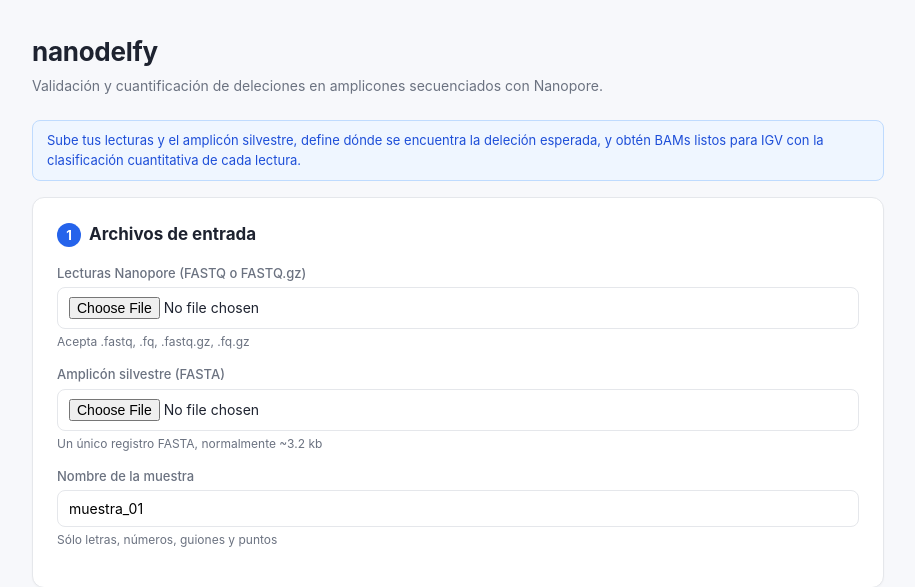
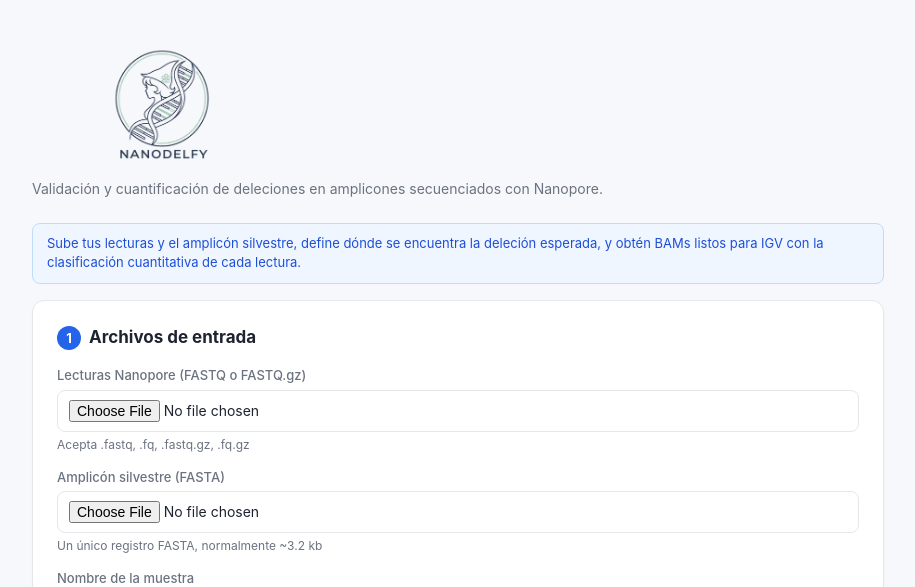
Before and after one commit to Mencia11268/nanodelfy, a FastAPI app: page / in a window 1280 px wide. Shown: the top 587 px of the page, without its empty margins (182-1097 px from the left). Run offline with FastAPI, Linux system fonts and the light colour scheme.

Commit message:
Añadir logotipo nanodelfy a la web
- Cabecera de la portada: el logotipo (emblema + wordmark, fondo
  convertido a transparente) sustituye al h1 de texto
- Página de trabajo: logotipo reducido sobre el nombre de la muestra
- Icono de pestaña (favicon 32 y 128 px) recortado del emblema con
  margen para no cortar la hebra de ADN que sobresale
- logo.png reducido a 560 px de ancho (70 KB) para carga rápida

Co-authored-by: Perplexity <noreply@perplexity.ai>

```diff
--- a/src/nanodelfy/static/style.css
+++ b/src/nanodelfy/static/style.css
@@ -270,3 +270,13 @@ footer {
   .aln-label { flex: 0 0 110px; font-size: 10px; }
   .aln { font-size: 11px; }
 }
+
+/* --- Logotipo --- */
+.logo {
+  display: block;
+  width: 260px;
+  max-width: 65vw;
+  height: auto;
+}
+.logo-job { width: 170px; margin-bottom: 10px; }
+header h1 { overflow: visible; }
--- a/src/nanodelfy/templates/index.html
+++ b/src/nanodelfy/templates/index.html
@@ -4,12 +4,14 @@
   <meta charset="UTF-8">
   <meta name="viewport" content="width=device-width, initial-scale=1">
   <title>nanodelfy — análisis de deleciones Nanopore</title>
+  <link rel="icon" type="image/png" sizes="32x32" href="/static/favicon-32.png">
+  <link rel="icon" type="image/png" sizes="128x128" href="/static/favicon-128.png">
   <link rel="stylesheet" href="/static/style.css">
 </head>
 <body>
 <div class="container">
   <header>
-    <h1>nanodelfy</h1>
+    <h1><img src="/static/logo.png" alt="nanodelfy" class="logo"></h1>
     <div class="subtitle">
       Validación y cuantificación de deleciones en amplicones secuenciados con Nanopore.
     </div>
--- a/src/nanodelfy/templates/job.html
+++ b/src/nanodelfy/templates/job.html
@@ -4,11 +4,14 @@
   <meta charset="UTF-8">
   <meta name="viewport" content="width=device-width, initial-scale=1">
   <title>nanodelfy · {{ job.sample_name }}</title>
+  <link rel="icon" type="image/png" sizes="32x32" href="/static/favicon-32.png">
+  <link rel="icon" type="image/png" sizes="128x128" href="/static/favicon-128.png">
   <link rel="stylesheet" href="/static/style.css">
 </head>
 <body>
 <div class="container">
   <header>
+    <img src="/static/logo.png" alt="nanodelfy" class="logo logo-job">
     <h1>{{ job.sample_name }}
       <span id="status-pill" class="status-pill status-running">en marcha</span>
     </h1>
```
Also changed, not shown: src/nanodelfy/static/favicon-128.png (added), src/nanodelfy/static/favicon-32.png (added), src/nanodelfy/static/logo.png (added).
